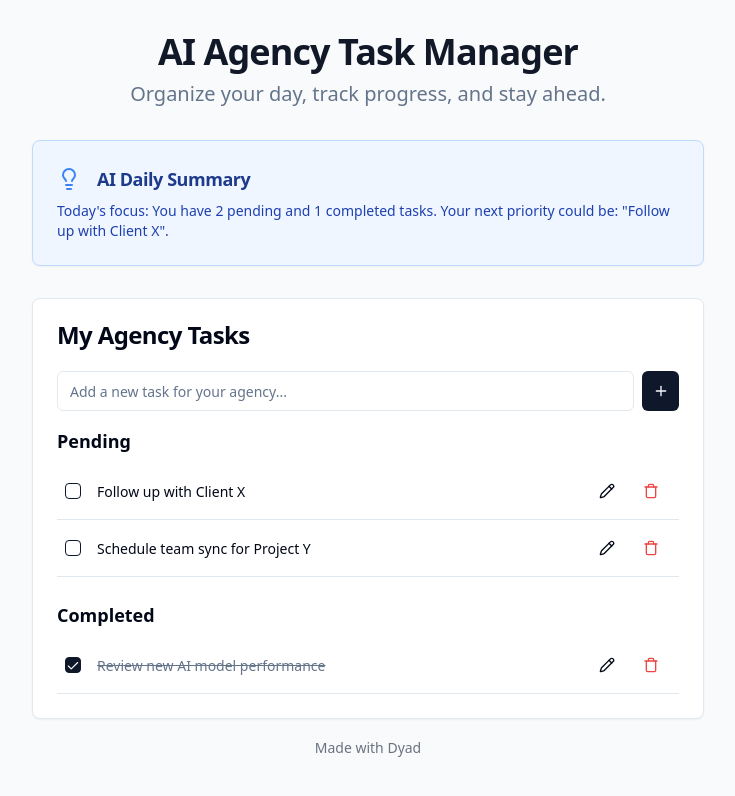
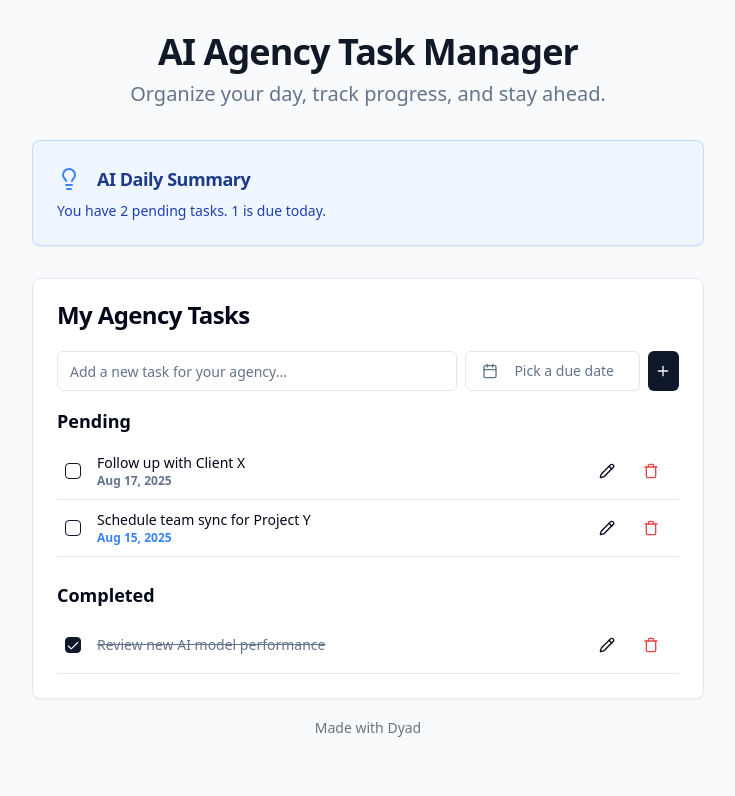
Before and after one commit to Zubairyounus99/Ztechai-Dashboard, a React (Vite) app: page / in a window 1280 px wide. Shown: the top 796 px of the page, without its empty margins (272-1007 px from the left). Built offline with nearby package versions, Linux system fonts and the light colour scheme.

Commit message:
[dyad] Add due dates to the to-do list - wrote 5 file(s)

```diff
--- a/src/components/AddTodoForm.tsx
+++ b/src/components/AddTodoForm.tsx
@@ -1,24 +1,34 @@
 import { useState } from "react";
 import { Button } from "@/components/ui/button";
 import { Input } from "@/components/ui/input";
-import { Plus } from "lucide-react";
+import { Calendar as CalendarIcon, Plus } from "lucide-react";
+import { format } from "date-fns";
+import { cn } from "@/lib/utils";
+import { Calendar } from "@/components/ui/calendar";
+import {
+  Popover,
+  PopoverContent,
+  PopoverTrigger,
+} from "@/components/ui/popover";
 
 interface AddTodoFormProps {
-  addTodo: (text: string) => void;
+  addTodo: (text: string, dueDate?: Date) => void;
 }
 
 const AddTodoForm = ({ addTodo }: AddTodoFormProps) => {
   const [text, setText] = useState("");
+  const [date, setDate] = useState<Date | undefined>();
 
   const handleSubmit = (e: React.FormEvent) => {
     e.preventDefault();
     if (!text.trim()) return;
-    addTodo(text);
+    addTodo(text, date);
     setText("");
+    setDate(undefined);
   };
 
   return (
-    <form onSubmit={handleSubmit} className="flex gap-2 mb-4">
+    <form onSubmit={handleSubmit} className="flex flex-col md:flex-row gap-2 mb-4">
       <Input
         type="text"
         value={text}
@@ -26,9 +36,33 @@ const AddTodoForm = ({ addTodo }: AddTodoFormProps) => {
         placeholder="Add a new task for your agency..."
         className="flex-grow"
       />
-      <Button type="submit" size="icon">
-        <Plus className="h-4 w-4" />
-      </Button>
+      <div className="flex gap-2">
+        <Popover>
+          <PopoverTrigger asChild>
+            <Button
+              variant={"outline"}
+              className={cn(
+                "w-full flex-grow justify-start text-left font-normal",
+                !date && "text-muted-foreground"
+              )}
+            >
+              <CalendarIcon className="mr-2 h-4 w-4" />
+              {date ? format(date, "PPP") : <span>Pick a due date</span>}
+            </Button>
+          </PopoverTrigger>
+          <PopoverContent className="w-auto p-0">
+            <Calendar
+              mode="single"
+              selected={date}
+              onSelect={setDate}
+              initialFocus
+            />
+          </PopoverContent>
+        </Popover>
+        <Button type="submit" size="icon">
+          <Plus className="h-4 w-4" />
+        </Button>
+      </div>
     </form>
   );
 };
--- a/src/components/AiSummary.tsx
+++ b/src/components/AiSummary.tsx
@@ -1,37 +1,42 @@
 import { Card, CardContent, CardHeader, CardTitle } from "@/components/ui/card";
 import { Lightbulb } from "lucide-react";
-
-type Todo = {
-  id: number;
-  text: string;
-  completed: boolean;
-  createdAt: Date;
-};
+import { isToday, isPast } from "date-fns";
+import { Todo } from "@/types";
 
 interface AiSummaryProps {
   todos: Todo[];
 }
 
 const AiSummary = ({ todos }: AiSummaryProps) => {
-  const today = new Date();
-  const todaysTodos = todos.filter(
-    (todo) => new Date(todo.createdAt).toDateString() === today.toDateString()
-  );
-
-  const completedCount = todaysTodos.filter((todo) => todo.completed).length;
-  const pendingCount = todaysTodos.length - completedCount;
+  const pendingTodos = todos.filter((todo) => !todo.completed);
+  const dueTodayCount = pendingTodos.filter(
+    (todo) => todo.dueDate && isToday(new Date(todo.dueDate))
+  ).length;
+  const overdueCount = pendingTodos.filter(
+    (todo) =>
+      todo.dueDate &&
+      isPast(new Date(todo.dueDate)) &&
+      !isToday(new Date(todo.dueDate))
+  ).length;
 
   let summary = "No tasks for today yet. Time to plan your day!";
+  const pendingCount = pendingTodos.length;
 
-  if (todaysTodos.length > 0) {
-    summary = `Today's focus: You have ${pendingCount} pending and ${completedCount} completed tasks.`;
+  if (todos.length > 0) {
     if (pendingCount > 0) {
-      const nextTask = todaysTodos.find((todo) => !todo.completed);
-      if (nextTask) {
-        summary += ` Your next priority could be: "${nextTask.text}".`;
+      summary = `You have ${pendingCount} pending tasks.`;
+      if (dueTodayCount > 0) {
+        summary += ` ${dueTodayCount} ${
+          dueTodayCount > 1 ? "are" : "is"
+        } due today.`;
+      }
+      if (overdueCount > 0) {
+        summary += ` ${overdueCount} ${
+          overdueCount > 1 ? "are" : "is"
+        } overdue!`;
       }
     } else {
-      summary += " Great job clearing your tasks for the day!";
+      summary = "Great job! All tasks are completed.";
     }
   }
 
--- a/src/components/TodoItem.tsx
+++ b/src/components/TodoItem.tsx
@@ -3,13 +3,9 @@ import { Button } from "@/components/ui/button";
 import { Checkbox } from "@/components/ui/checkbox";
 import { Input } from "@/components/ui/input";
 import { Pencil, Trash, Save } from "lucide-react";
-
-type Todo = {
-  id: number;
-  text: string;
-  completed: boolean;
-  createdAt: Date;
-};
+import { Todo } from "@/types";
+import { format, isPast, isToday } from "date-fns";
+import { cn } from "@/lib/utils";
 
 interface TodoItemProps {
   todo: Todo;
@@ -28,6 +24,10 @@ const TodoItem = ({ todo, toggleTodo, deleteTodo, editTodo }: TodoItemProps) =>
     setIsEditing(false);
   };
 
+  const dueDateText = todo.dueDate ? format(new Date(todo.dueDate), "PP") : null;
+  const isOverdue = todo.dueDate && isPast(new Date(todo.dueDate)) && !isToday(new Date(todo.dueDate)) && !todo.completed;
+  const isDueToday = todo.dueDate && isToday(new Date(todo.dueDate)) && !todo.completed;
+
   return (
     <div className="flex items-center gap-4 p-2 border-b">
       <Checkbox
@@ -45,12 +45,23 @@ const TodoItem = ({ todo, toggleTodo, deleteTodo, editTodo }: TodoItemProps) =>
             className="h-8"
           />
         ) : (
+          <div className="flex flex-col items-start">
             <label
               htmlFor={`todo-${todo.id}`}
               className={`text-sm cursor-pointer ${todo.completed ? "line-through text-muted-foreground" : ""}`}
             >
               {todo.text}
             </label>
+            {dueDateText && (
+              <span className={cn("text-xs font-semibold",
+                isOverdue ? "text-red-500" :
+                isDueToday ? "text-blue-500" :
+                "text-muted-foreground"
+              )}>
+                {dueDateText}
+              </span>
+            )}
+          </div>
         )}
       </div>
       <div className="flex gap-1">
--- a/src/components/TodoList.tsx
+++ b/src/components/TodoList.tsx
@@ -3,22 +3,20 @@ import AddTodoForm from "./AddTodoForm";
 import TodoItem from "./TodoItem";
 import AiSummary from "./AiSummary";
 import { Card, CardContent, CardHeader, CardTitle } from "@/components/ui/card";
-
-type Todo = {
-  id: number;
-  text: string;
-  completed: boolean;
-  createdAt: Date;
-};
+import { Todo } from "@/types";
 
 const TodoList = () => {
   const [todos, setTodos] = useState<Todo[]>(() => {
     try {
       const localTodos = window.localStorage.getItem("todos");
-      return localTodos ? JSON.parse(localTodos).map((t: any) => ({...t, createdAt: new Date(t.createdAt)})) : [
-        { id: 1, text: "Follow up with Client X", completed: false, createdAt: new Date() },
+      return localTodos ? JSON.parse(localTodos).map((t: any) => ({
+        ...t,
+        createdAt: new Date(t.createdAt),
+        dueDate: t.dueDate ? new Date(t.dueDate) : undefined,
+      })) : [
+        { id: 1, text: "Follow up with Client X", completed: false, createdAt: new Date(), dueDate: new Date(new Date().setDate(new Date().getDate() + 2)) },
         { id: 2, text: "Review new AI model performance", completed: true, createdAt: new Date() },
-        { id: 3, text: "Schedule team sync for Project Y", completed: false, createdAt: new Date() },
+        { id: 3, text: "Schedule team sync for Project Y", completed: false, createdAt: new Date(), dueDate: new Date() },
       ];
     } catch (error) {
       console.error("Failed to parse todos from localStorage", error);
@@ -30,12 +28,13 @@ const TodoList = () => {
     window.localStorage.setItem("todos", JSON.stringify(todos));
   }, [todos]);
 
-  const addTodo = (text: string) => {
+  const addTodo = (text: string, dueDate?: Date) => {
     const newTodo: Todo = {
       id: Date.now(),
       text,
       completed: false,
       createdAt: new Date(),
+      dueDate,
     };
     setTodos([newTodo, ...todos]);
   };
--- /dev/null
+++ b/src/types/index.ts
@@ -0,0 +1,7 @@
+export type Todo = {
+  id: number;
+  text: string;
+  completed: boolean;
+  createdAt: Date;
+  dueDate?: Date;
+};
```
Lines whose indentation alone changed are shown as unchanged.
